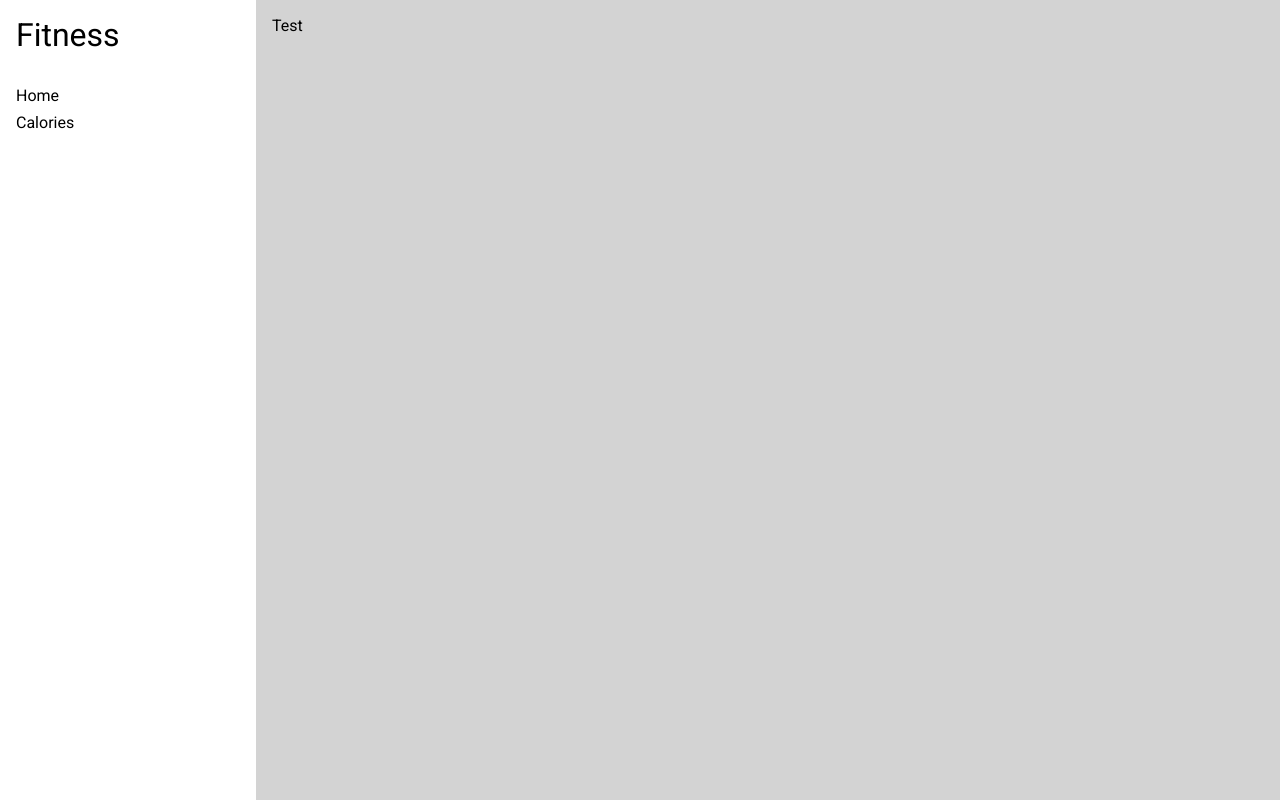
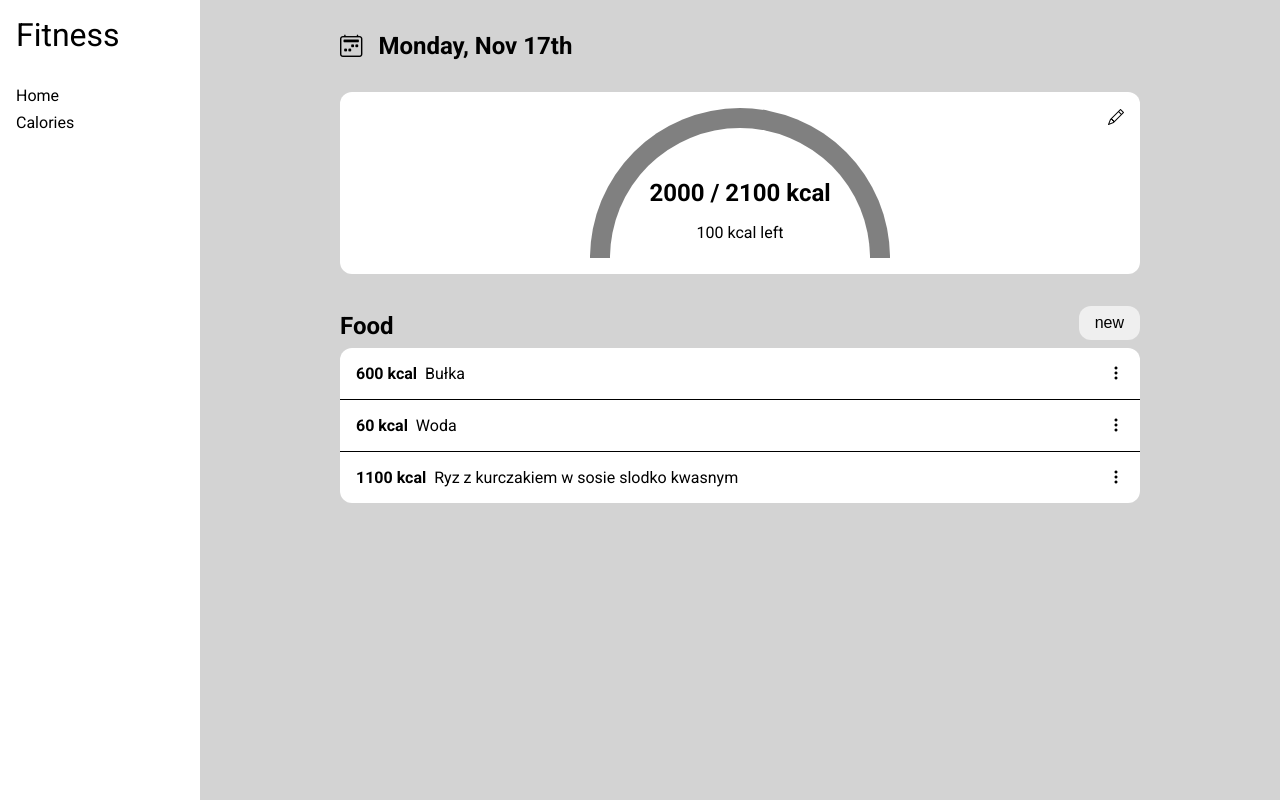
Before and after one commit to E-Ciesielski/simple-fitness, a React (Vite) app: page /calories in a window 1280 px wide. Built offline with nearby package versions, Linux system fonts and the light colour scheme.

Commit message:
create mockup layout for calories page

```diff
--- a/src/features/calories/CaloriesPage.css
+++ b/src/features/calories/CaloriesPage.css
@@ -1,49 +1,100 @@
-.calories-date {
-    display: flex;
-    align-items: center;
-    justify-content: space-between;
+.date {
+    margin-top: 1rem;
 }
 
-.calories-date__heading {
+.date__text {
     margin: 0;
+    display: inline-block;
+    margin-left: 1rem;
 }
 
-.btn-icon {
-    padding: .5em;
-    border: 0;
-    border-radius: 8px;
+.date__icon {
+    display: inline-block;
+    font-size: 1.4rem;
+}
+
+.calories {
+    margin: 2rem 0;
+    padding: 1em;
+    position: relative;
+}
+
+.calories__text {
+    margin: 0;
+    margin-bottom: 1rem;
+}
+
+.calories__text-secondary {
+    margin: 0;
+    margin-bottom: 1rem;
+}
+
+.calories__settings {
+    font-size: 1rem;
+    position: absolute;
+    right: 1rem;
+    top: 1rem;
 }
 
 .card {
     background-color: var(--c-bg-secondary);
-    border-radius:8px;
-    padding: 1em;
+    border-radius: 12px;
 }
 
-.card__heading {
-    margin: 2rem 0 .5rem 0;
+.calories__progress {
+    width: 300px;
+    height: 150px;
+    border-top-left-radius: 150px;
+    border-top-right-radius: 150px;
+    border: 20px solid gray;
+    border-bottom: 0;
+    display: flex;
+    flex-direction: column;
+    justify-content: end;
+    align-items: center;
+    margin: auto;
 }
 
-.calories-info__text {
+.food-list {
+    margin: .5rem 0 0 0;
+}
+
+.food-item {
+    padding: 1em 1em;
+    border-bottom: 1px black solid;
+    display: flex;
+    justify-content: space-between;
+}
+
+.food-item__calories {
+    font-weight: 700;
+    margin-right: .5rem;
+}
+
+.food-item:last-child {
+    border: 0;
+}
+
+.food-header {
+    display: flex;
+    justify-content: space-between;
+    align-items: end;
+}
+
+.food-header__text {
     margin: 0;
 }
 
-.calories-info {
-    margin-top: 2rem;
-    text-align: center;
+.btn {
+    border: 0;
+    border-radius: 12px;
+    padding: .5em 1em;
+    font-size: 1rem;
 }
 
-.calories-list {
-    list-style: none;
-    padding: 0;
-    margin: 0;
+@media(min-width: 1000px) {
+    .calories-page {
+        max-width: 800px;
+        margin: auto;
+    }
 }
-
-.calories-list__item {
-    padding: .5em 1em;
-    border-bottom: solid 1px var(--c-text-secondary);
-}
-
-.calories-list__item:last-child {
-    border: none;
-}
--- a/src/features/calories/CaloriesPage.tsx
+++ b/src/features/calories/CaloriesPage.tsx
@@ -2,26 +2,43 @@ import "./CaloriesPage.css";
 
 export default function CaloriesPage() {
   return (
-    <>
-      <div className="calories-date">
-        <button className="btn-icon">
-          <i className="bi bi-chevron-left"></i>
-        </button>
-        <h2 className="calories-date__heading">Sunday, Nov 16th</h2>
-        <button className="btn-icon">
-          <i className="bi bi-chevron-right"></i>
-        </button>
+    <div className="calories-page">
+      <div className="date">
+        <i className="bi bi-calendar2-week date__icon"></i>
+        <h2 className="date__text">Monday, Nov 17th</h2>
       </div>
-      <div className="card calories-info">
-        <h1 className="calories-info__text">2000 kcal</h1>
+      <div className="calories card">
+        <div className="calories__progress">
+          <h2 className="calories__text">2000 / 2100 kcal</h2>
+          <div className="calories__text-secondary">100 kcal left</div>
+        </div>
+        <i className="bi bi-pencil calories__settings"></i>
       </div>
-      <h3 className="card__heading">Calories</h3>
-      <ul className="calories-list card">
-        <li className="calories-list__item">Bułka (600 kcal)</li>
-        <li className="calories-list__item">Bułka (600 kcal)</li>
-        <li className="calories-list__item">Bułka (600 kcal)</li>
-        <li className="calories-list__item">Bułka (600 kcal)</li>
+      <div className="food-header">
+        <h2 className="food-header__text">Food</h2>
+        <button className="btn">new</button>
+      </div>
+      <ul className="card food-list">
+        <li className="food-item">
+          <div>
+            <span className="food-item__calories">600 kcal</span>Bułka
+          </div>
+          <i className="bi bi-three-dots-vertical"></i>
+        </li>
+        <li className="food-item">
+          <div>
+            <span className="food-item__calories">60 kcal</span>Woda
+          </div>
+          <i className="bi bi-three-dots-vertical"></i>
+        </li>
+        <li className="food-item">
+          <div>
+            <span className="food-item__calories">1100 kcal</span>Ryz z
+            kurczakiem w sosie slodko kwasnym
+          </div>
+          <i className="bi bi-three-dots-vertical"></i>
+        </li>
       </ul>
-    </>
+    </div>
   );
 }
--- a/src/index.css
+++ b/src/index.css
@@ -23,6 +23,12 @@ a {
 	text-decoration: none;
 	color: var(--c-text);
 }
+
+ul {
+	list-style: none;
+	padding: 0;
+}
+
 /* UTILITY */
 .d-none {
 	display: none;
--- a/src/layouts/AppLayout.css
+++ b/src/layouts/AppLayout.css
@@ -47,7 +47,7 @@
     }
 
     .nav__wrapper {
-        min-width: 20%;
+        min-width: 200px;
         height: 100vh;
     }
 
--- a/src/layouts/AppLayout.tsx
+++ b/src/layouts/AppLayout.tsx
@@ -1,4 +1,4 @@
-import { NavLink } from "react-router";
+import { NavLink, Outlet } from "react-router";
 import "./AppLayout.css";
 import { useState } from "react";
 
@@ -23,7 +23,9 @@ export default function AppLayout() {
           onClick={handleToggleNav}
         ></i>
       </div>
-      <div className="main-layout__content">Test</div>
+      <div className="main-layout__content">
+        <Outlet />
+      </div>
     </div>
   );
 }
```
